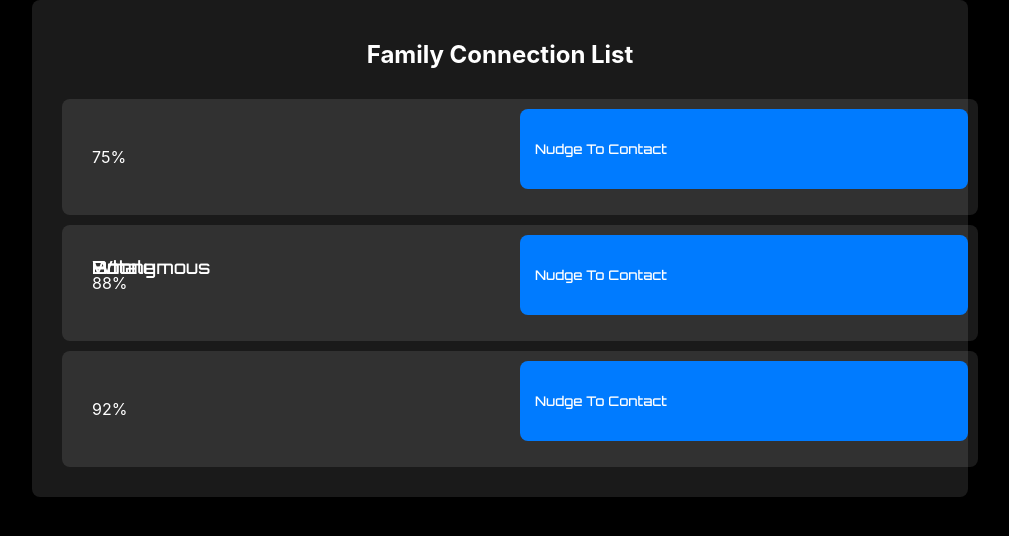
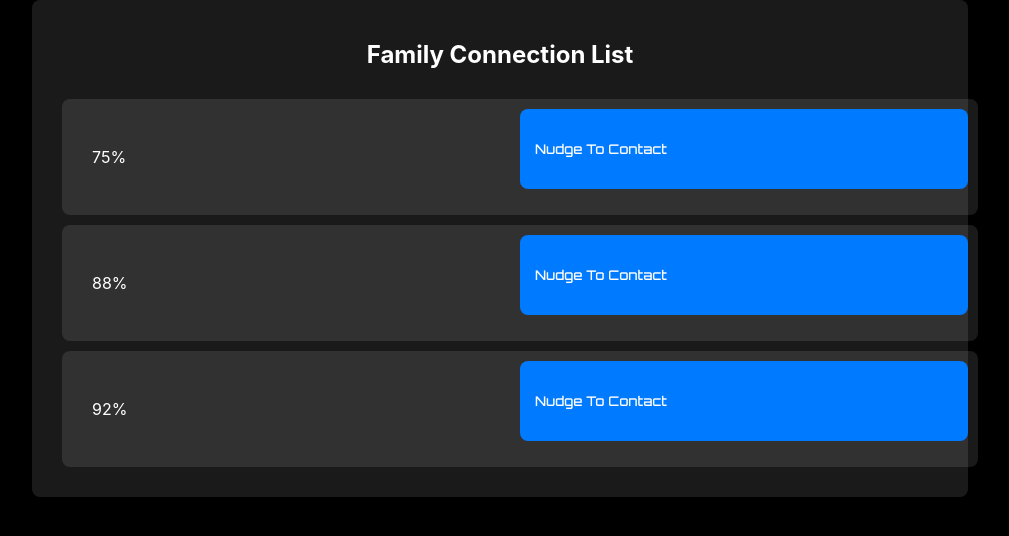
Before and after one commit to hackathon-Eth/eth-global, a React (Create React App) app in the folder frontend/: page /chat in a window 1280 px wide. Shown: the top 536 px of the page, without its empty margins (140-1149 px from the left). Built offline with nearby package versions, Linux system fonts and the light colour scheme; what @arcana/auth, @arcana/auth-react would draw is missing.

Commit message:
name remove hi kardo bc kya hi jata hai

```diff
--- a/frontend/src/pages/list.jsx
+++ b/frontend/src/pages/list.jsx
@@ -28,7 +28,7 @@ const ListPage = () => {
           <ul className="data-list">
             {data.map((item, index) => (
               <li key={index} className="list-item">
-                <span className="name">{item.name}</span>
+                {/* <span className="name">{item.name}</span> */}
                 <span className="percentage">{item.percentage}</span>
                 <button className="nudge-button">Nudge To Contact</button>
               </li>
```
